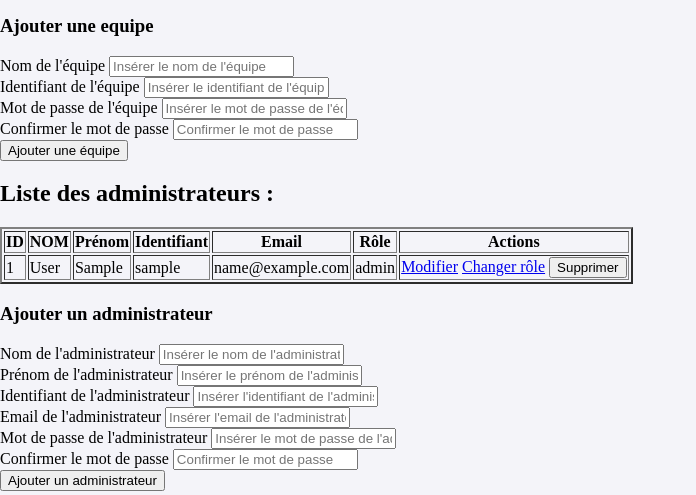
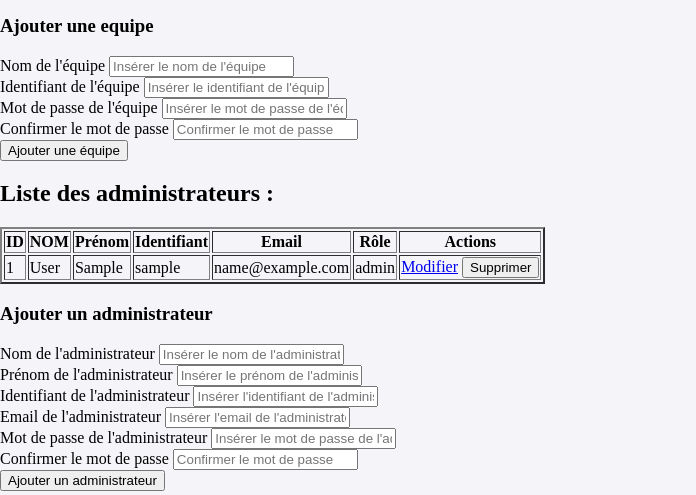
Before and after one commit to Yannickthomas0602/Club-de-foot-Martign-, a PHP site: page /manage_users.php in a window 1280 px wide. Shown: the part 464-959 px from the top of the page, without its empty margins (0-696 px from the left). Run offline with PHP 8.4, Linux system fonts and the light colour scheme; the visitor is signed in with stand-in values (Sample User, id 1); data comes from the database, SQL or seed files in the repository; tables that the repository leaves empty hold one stand-in row (values such as "Sample post").

Commit message:
partie fonctionnelle de la page de gestion des utilisateurs terminé

```diff
--- a/manage_users.php
+++ b/manage_users.php
@@ -39,7 +39,6 @@ $admin = $stmt->fetchAll();
                     <td><?= $u['slug']?></td>
                     <td>
                         <a class="btn" href="edit_user.php?id=<?= $u['id'] ?>">Modifier</a>
-                        <a class="btn" href="#">Changer rôle</a>
                         <form action="delete_user.php" method="POST" style="display:inline;" onsubmit="return confirm('Êtes-vous sûr de vouloir supprimer le coach <?= $u['first_name'] ?> <?= $u['last_name'] ?>');">
                             <input type="hidden" name="id" value="<?= $u['id'] ?>">
                             <button type="submit" class="btn btn-danger">Supprimer</button>
@@ -156,7 +155,6 @@ $admin = $stmt->fetchAll();
                     <td><?= $u['slug']?></td>
                     <td>
                         <a class="btn" href="edit_user.php?id=<?= $u['id'] ?>">Modifier</a>
-                        <a class="btn" href="#">Changer rôle</a>
                         <form action="delete_user.php" method="POST" style="display:inline;" onsubmit="return confirm('Êtes-vous sûr de vouloir supprimer l\'administrateur <?= $u['first_name'] ?> <?= $u['last_name'] ?>');">
                             <input type="hidden" name="id" value="<?= $u['id'] ?>">
                             <button type="submit" class="btn btn-danger">Supprimer</button>
```
